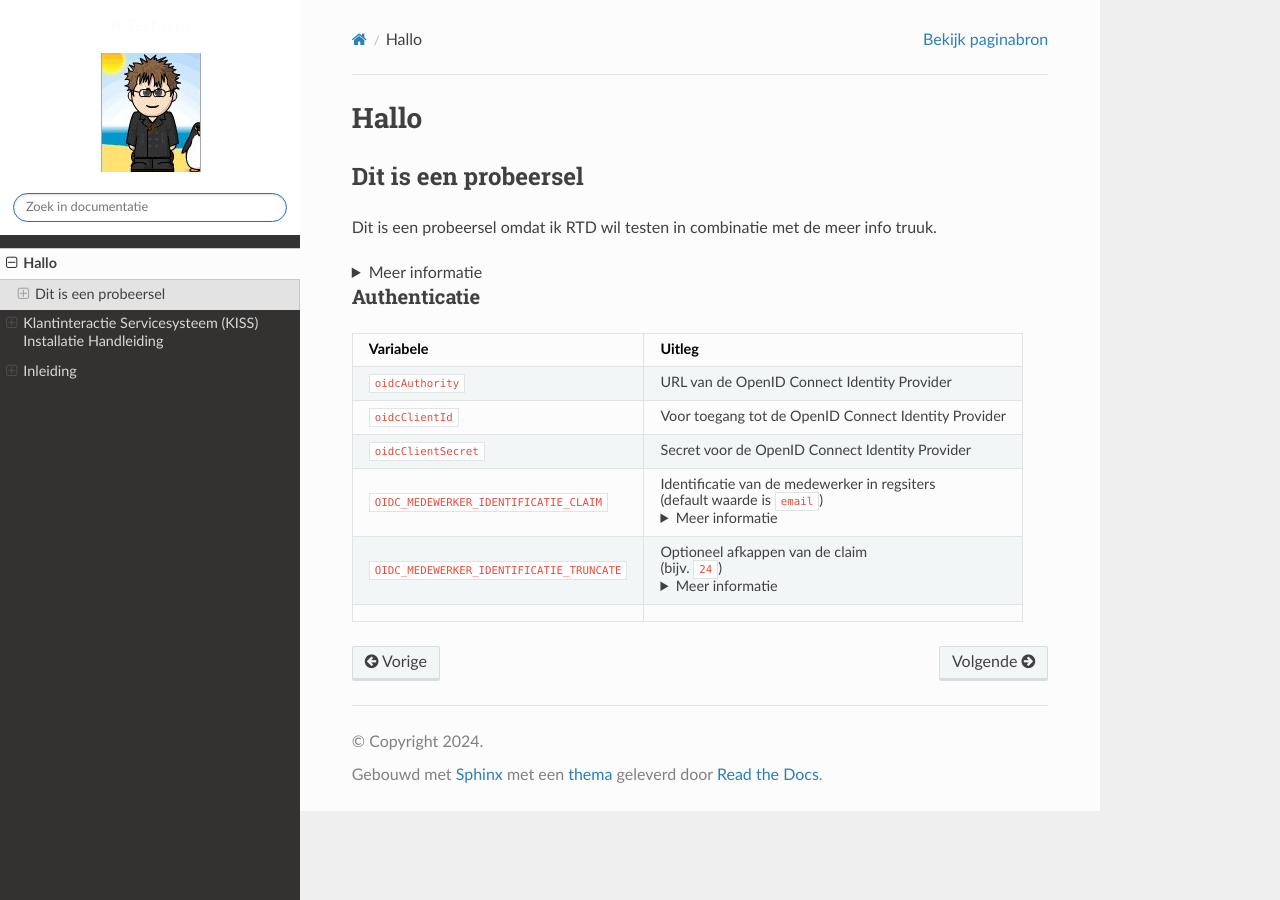
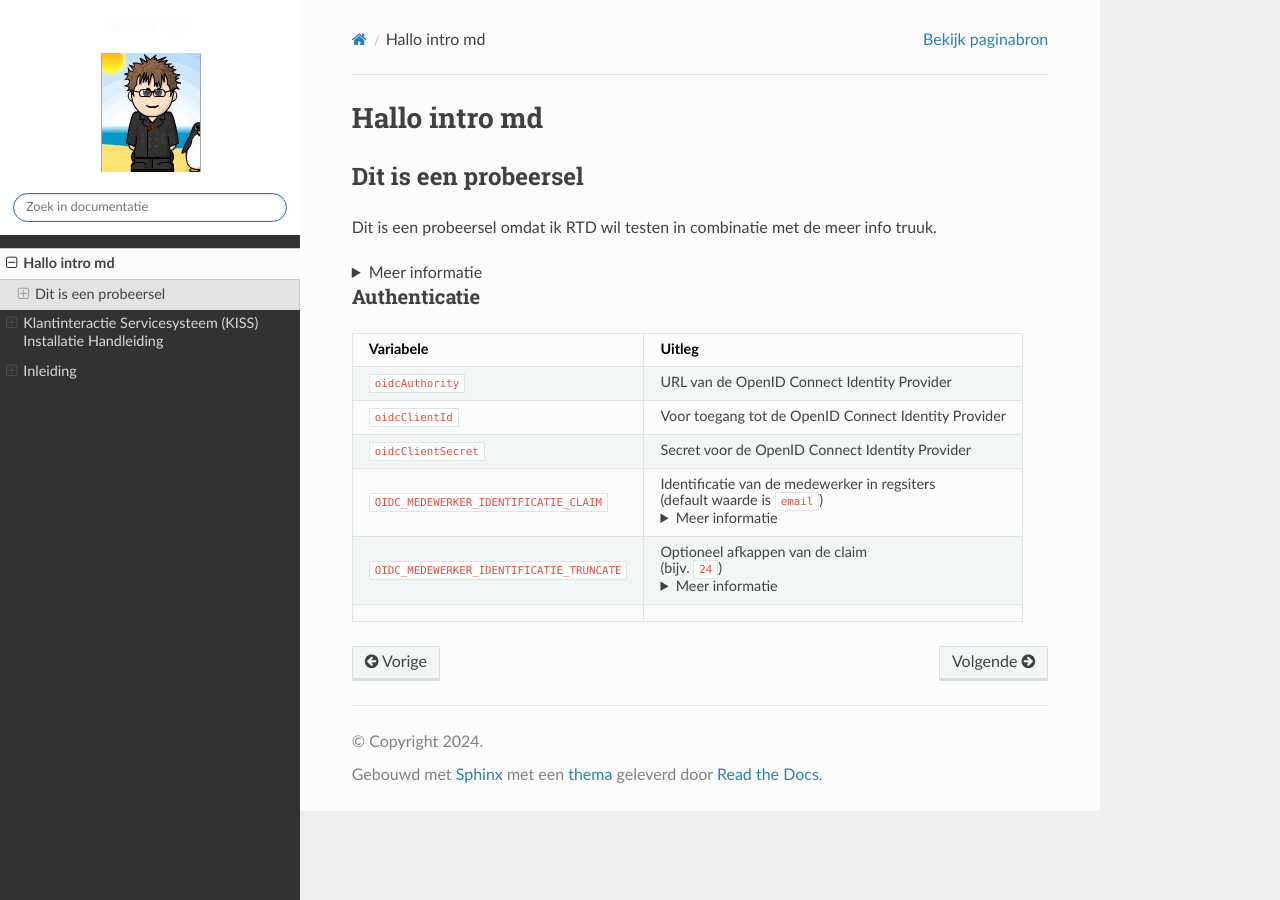
Before and after one commit to sytskevanhasselt/TestSyps, a Sphinx documentation site: the page built from docs/intro.md, in a window 1280 px wide. Built offline with Sphinx 7.4.7 and the Read the Docs theme 3.1.0, drawn with Linux system fonts in a browser that asks for light colours.

Commit message:
Update intro.md
veruidelijking titel

```diff
--- a/docs/intro.md
+++ b/docs/intro.md
@@ -1,4 +1,4 @@
-# Hallo
+# Hallo intro md
 
 ## Dit is een probeersel
 Dit is een probeersel omdat ik RTD wil testen in combinatie met de meer info truuk.
```
